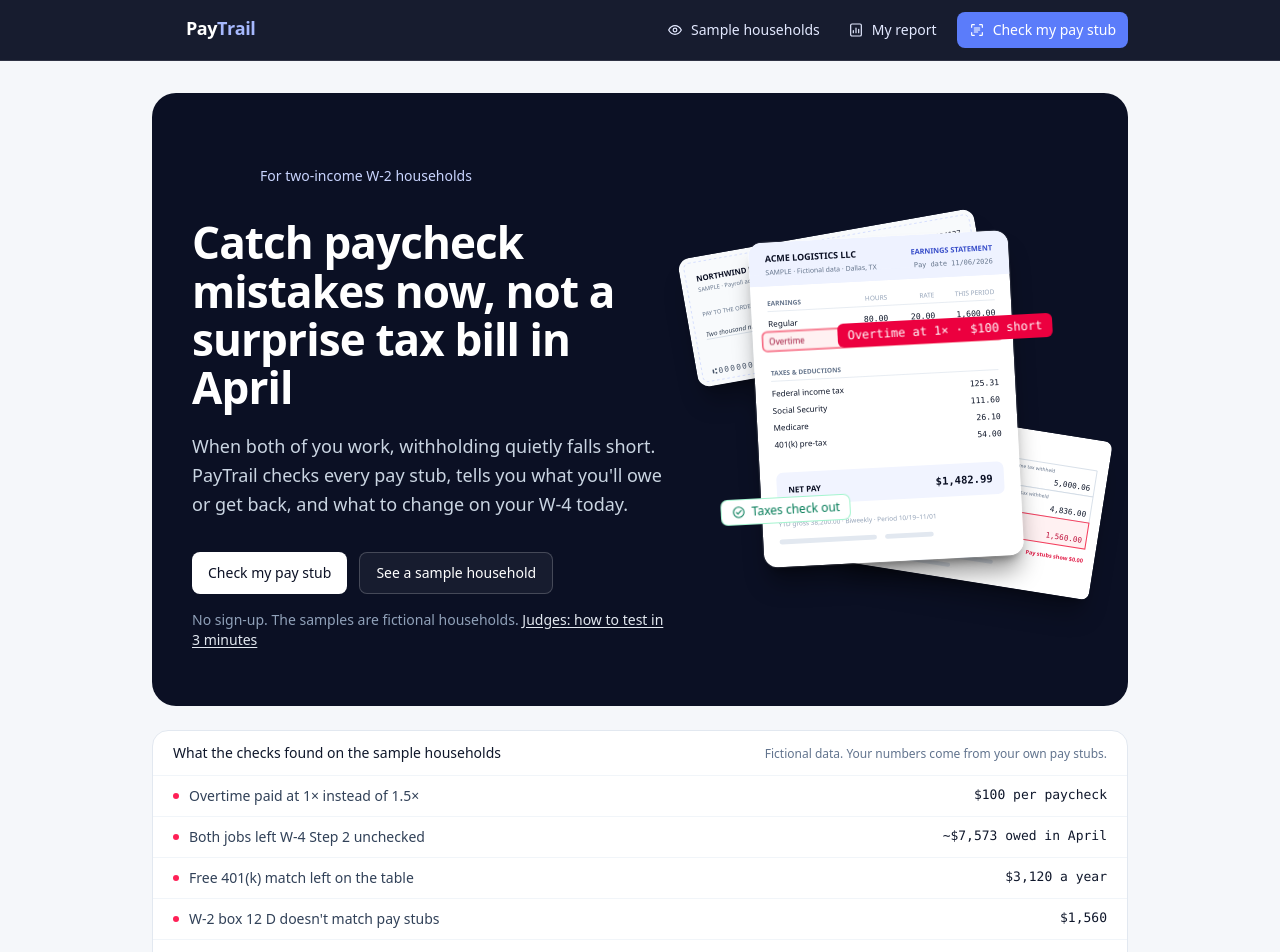
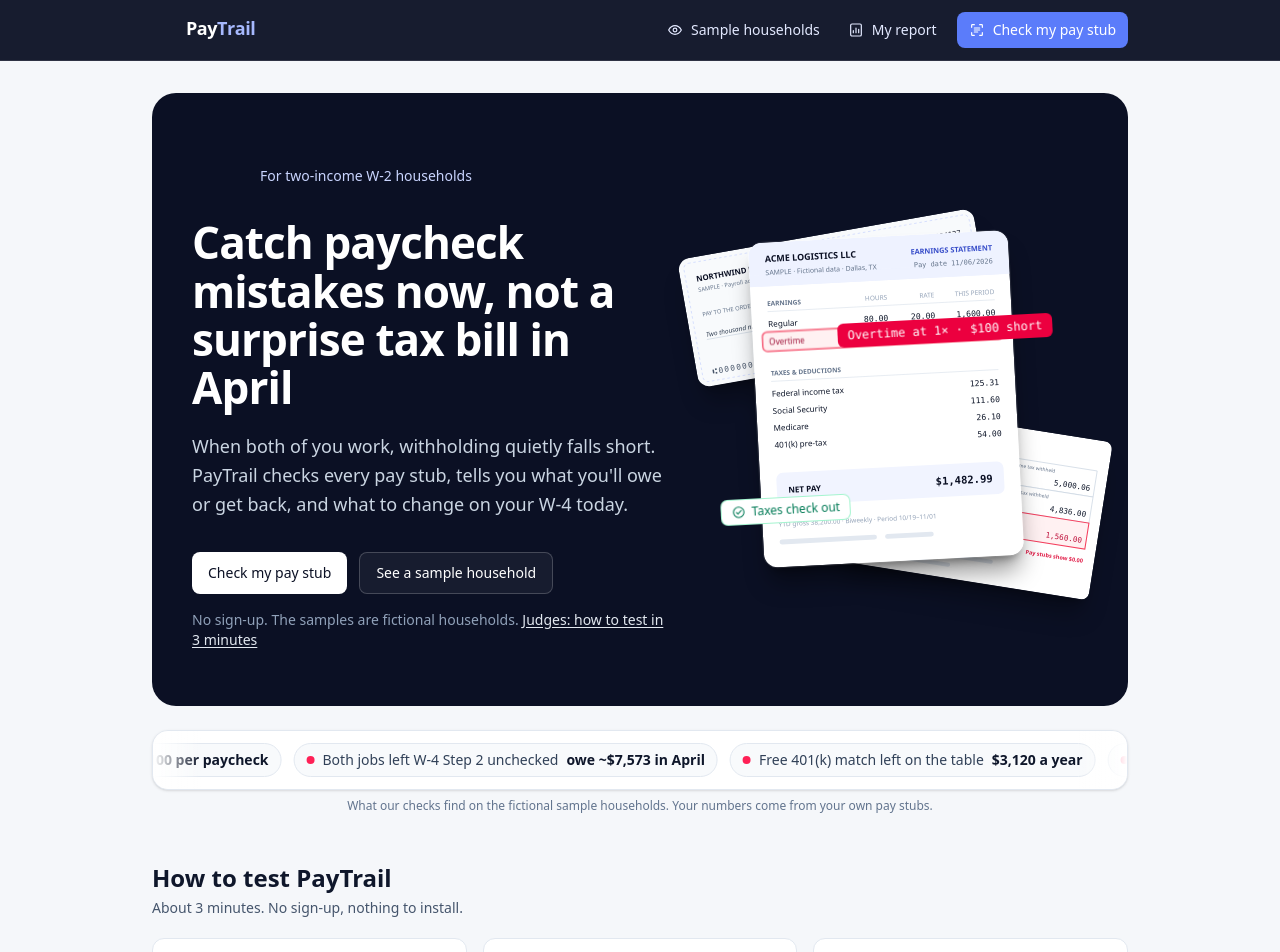
Before and after one commit to tztzlk/BusinessCup2.0, a Next.js app: page / in a window 1280 px wide. Shown: the top 952 px of the page. Built offline with nearby package versions, Linux system fonts and the light colour scheme.

Commit message:
Bring back the findings ticker on the landing page

```diff
--- a/app/globals.css
+++ b/app/globals.css
@@ -114,6 +114,19 @@ body {
   }
 }
 
+/* Ticker of findings from the sample households. */
+.ticker {
+  animation: ticker 40s linear infinite;
+}
+.ticker:hover {
+  animation-play-state: paused;
+}
+@keyframes ticker {
+  to {
+    transform: translateX(-50%);
+  }
+}
+
 /* Hero content rises in after the logo mark draws. */
 .rise-in {
   opacity: 0;
@@ -149,6 +162,10 @@ body {
   .stub-scan {
     display: none;
   }
+  .ticker {
+    animation: none;
+    flex-wrap: wrap;
+  }
 }
 
 @media print {
--- a/app/page.tsx
+++ b/app/page.tsx
@@ -1,6 +1,6 @@
 import Image from "next/image";
 import { ButtonLink, Card } from "@/components/ui";
-import { CatchList, HeroStack } from "@/components/HeroArt";
+import { CatchTicker, HeroStack } from "@/components/HeroArt";
 import { LogoMark } from "@/components/Logo";
 import { PayStubArt, W2Art } from "@/components/PaperArt";
 
@@ -131,7 +131,10 @@ export default function Home() {
       </section>
 
       <div className="mt-6">
-        <CatchList />
+        <CatchTicker />
+        <p className="mt-2 text-center text-xs text-slate-500">
+          What our checks find on the fictional sample households. Your numbers come from your own pay stubs.
+        </p>
       </div>
 
       <section id="how-to-test" className="mt-12 scroll-mt-20">
--- a/components/HeroArt.tsx
+++ b/components/HeroArt.tsx
@@ -27,33 +27,32 @@ export function HeroStack() {
 // Real findings from the sample households (lib/demo.ts and the sample pay stub), not marketing numbers.
 const CATCHES = [
   ["Overtime paid at 1× instead of 1.5×", "$100 per paycheck"],
-  ["Both jobs left W-4 Step 2 unchecked", "~$7,573 owed in April"],
+  ["Both jobs left W-4 Step 2 unchecked", "owe ~$7,573 in April"],
   ["Free 401(k) match left on the table", "$3,120 a year"],
   ["W-2 box 12 D doesn't match pay stubs", "$1,560"],
   ["401(k) set 1% below the full match", "$475 a year"],
 ];
 
-/** What the checks catch on the sample households, as a plain list. */
-export function CatchList() {
+/** A slow ticker of what the checks catch on the sample households. */
+export function CatchTicker() {
+  const items = [...CATCHES, ...CATCHES];
   return (
-    <section aria-labelledby="catches" className="rounded-2xl border border-slate-200 bg-white">
-      <div className="flex flex-wrap items-baseline justify-between gap-2 border-b border-slate-100 px-5 py-3">
-        <h2 id="catches" className="text-sm font-medium text-slate-900">
-          What the checks found on the sample households
-        </h2>
-        <p className="text-xs text-slate-500">Fictional data. Your numbers come from your own pay stubs.</p>
-      </div>
-      <ul className="divide-y divide-slate-100">
-        {CATCHES.map(([what, amount]) => (
-          <li key={what} className="flex items-center justify-between gap-4 px-5 py-2.5 text-sm">
-            <span className="flex items-center gap-2.5 text-slate-700">
-              <span aria-hidden className="h-1.5 w-1.5 shrink-0 rounded-full bg-rose-500" />
-              {what}
-            </span>
-            <span className="shrink-0 font-mono text-[13px] tabular-nums text-slate-900">{amount}</span>
+    <div className="relative overflow-hidden rounded-2xl border border-slate-200 bg-white py-3 shadow-sm">
+      <div aria-hidden="true" className="pointer-events-none absolute inset-y-0 left-0 z-10 w-12 bg-gradient-to-r from-white" />
+      <div aria-hidden="true" className="pointer-events-none absolute inset-y-0 right-0 z-10 w-12 bg-gradient-to-l from-white" />
+      <ul className="ticker flex w-max gap-3 px-3" aria-label="What PayTrail caught on the sample households">
+        {items.map(([what, amount], i) => (
+          <li
+            key={i}
+            aria-hidden={i >= CATCHES.length}
+            className="flex shrink-0 items-center gap-2 rounded-full border border-slate-200 bg-slate-50 px-3 py-1.5 text-sm"
+          >
+            <span className="h-2 w-2 rounded-full bg-rose-500" />
+            <span className="text-slate-700">{what}</span>
+            <span className="font-semibold text-slate-900">{amount}</span>
           </li>
         ))}
       </ul>
-    </section>
+    </div>
   );
 }
```
